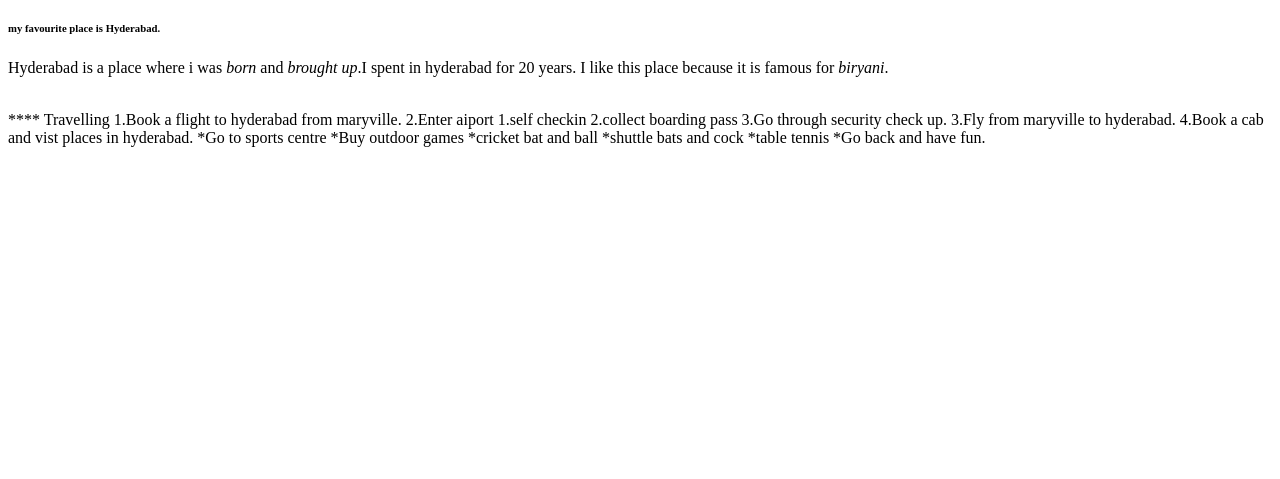
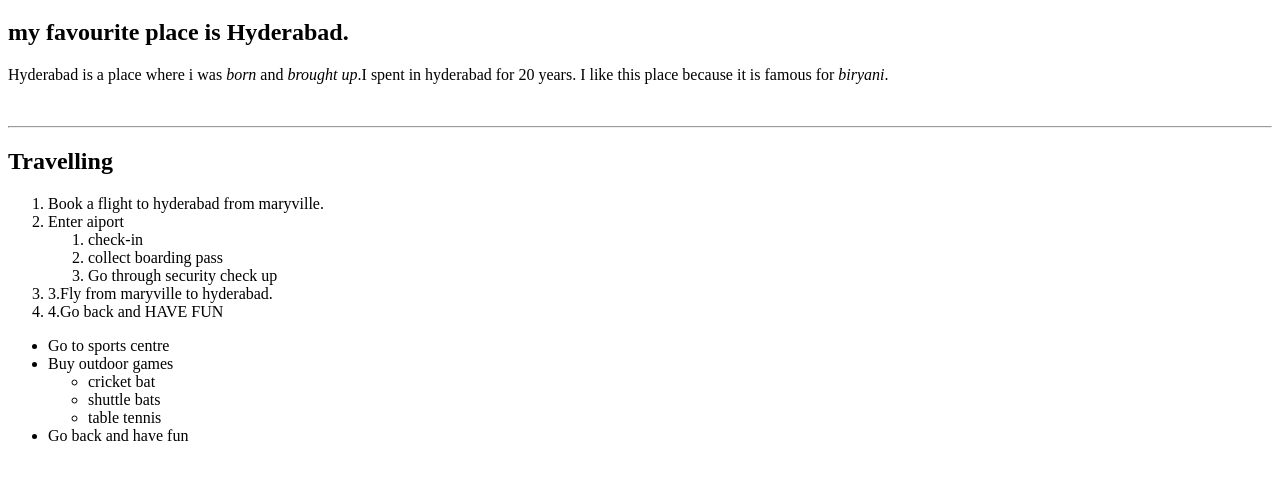
Before and after one commit to 44-563-WebApps-F21/webapps-f21-assignment-3-Deekshitha22, a plain HTML site: page index.html in a window 1280 px wide. Shown: the part 87-566 px from the top of the page. Drawn offline with Linux system fonts and the light colour scheme.

Commit message:
added lists

```diff
--- a/index.html
+++ b/index.html
@@ -1,36 +1,45 @@
 <!DOCTYPE html>
+
 </html>
 </head>
-     </title>
-         Html Assignment3
-    </title>
+</title>
+Html Assignment3
+</title>
 </head>
 
 </body>
-     <h1>Deekshitha Bichinaepally</h1>
+<h1>Deekshitha Bichinaepally</h1>
+<h2> my favourite place is Hyderabad.
+</h2>
+<p>Hyderabad is a place where i was <i>born</i> and <i>brought up</i>.I spent in hyderabad for 20 years. I like this
+    place because it is famous for <i>biryani</i>.
+</p>
+<br>
 
+<hr>
+
+<h2>Travelling</h2>
+<ol>
+    <li>Book a flight to hyderabad from maryville.</li>
+    <li>Enter aiport</li>
+    <ol>
+        <li>check-in</li>
+        <li>collect boarding pass</li>
+        <li>Go through security check up</li>
+    </ol>
+    <li>3.Fly from maryville to hyderabad.</li>
+    <li>4.Go back and HAVE FUN</li>
+</ol>
+<ul>
+    <li>Go to sports centre</li>
+    <li>Buy outdoor games</li>
+    <ul>
+        <li>cricket bat</li>
+        <li>shuttle bats</li>
+        <li>table tennis</li>
+    </ul>
+    <li>Go back and have fun</li>
+</ul>
 </body>
 
 </html>
-<h6> my favourite place is Hyderabad.
-</h6>
-<p>Hyderabad is a place where i was <i>born</i> and <i>brought up</i>.I spent in hyderabad for 20 years. I like this place because it is famous for <i>biryani</i>.
-</p>
-<br>
-
-****
-
-Travelling
-1.Book a flight to hyderabad from maryville.
-2.Enter aiport
-  1.self checkin
-  2.collect boarding pass
-  3.Go through security check up.
-3.Fly from maryville to hyderabad.
-4.Book a cab and vist places in hyderabad.
-*Go to sports centre
-*Buy outdoor games
- *cricket bat and ball
- *shuttle bats and cock
- *table tennis
-*Go back and have fun.
```
